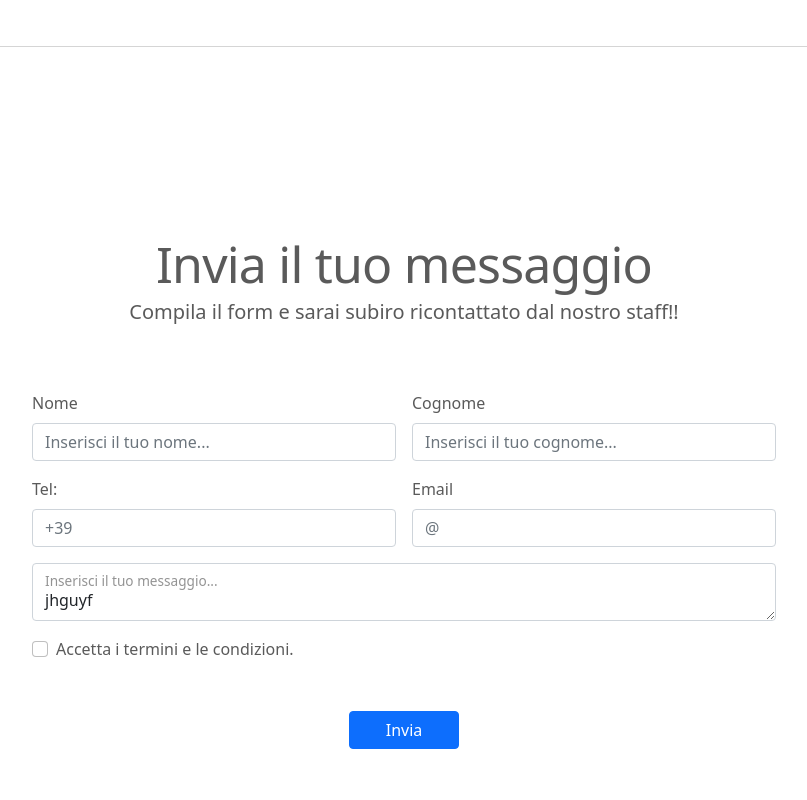
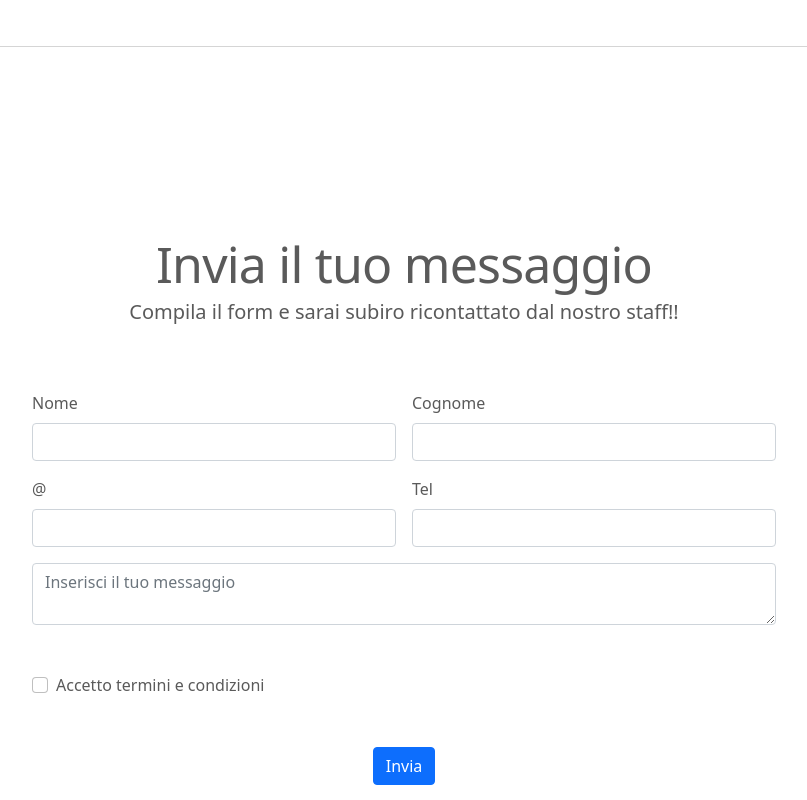
Before and after one commit to fabiofolgori/musa-dashboard, a website: page marco.html in a window 1280 px wide. Shown: the part 3480-4280 px from the top of the page, without its empty margins (236-1043 px from the left). Drawn offline with nearby package versions, Linux system fonts and the light colour scheme.

Commit message:
validazione form bootstrap

```diff
--- a/assets/js/script_marco.js
+++ b/assets/js/script_marco.js
@@ -13,6 +13,27 @@ $(document).ready(function(){
         wrapAround: true
     });
 
+    // Example starter JavaScript for disabling form submissions if there are invalid fields
+    (function () {
+    'use strict'
+
+    // Fetch all the forms we want to apply custom Bootstrap validation styles to
+    var forms = document.querySelectorAll('.needs-validation')
+
+    // Loop over them and prevent submission
+    Array.prototype.slice.call(forms)
+      .forEach(function (form) {
+        form.addEventListener('submit', function (event) {
+          if (!form.checkValidity()) {
+            event.preventDefault()
+            event.stopPropagation()
+          }
+
+          form.classList.add('was-validated')
+        }, false)
+      })
+  })()
+
     console.log('ciao');
 
 });
--- a/marco.html
+++ b/marco.html
@@ -230,6 +230,7 @@
 
             <hr class="featurette-divider" />
 
+            <div class="form_test">
                 <div class="row featurette mt-0">
                     <div class="col-md-12 text-center">
                         <h2 class="featurette-heading form">Invia il tuo messaggio</h2>
@@ -241,41 +242,53 @@
                     <form class="row g-3 needs-validation" novalidate>
                         <div class="col-md-6">
                             <label for="validationCustom01" class="form-label">Nome</label>
-                        <input type="text" class="form-control" id="validationCustom01" value="" placeholder="Inserisci il tuo nome..." required>
-                        <div class="valid-feedback">Corretto!</div>
+                            <input type="text" class="form-control" id="validationCustom01" value="" required>
+                            <div class="valid-feedback">
+                                ok!
+                            </div>
                         </div>
                         <div class="col-md-6">
                             <label for="validationCustom02" class="form-label">Cognome</label>
-                        <input type="text" class="form-control" id="validationCustom02" value="" placeholder="Inserisci il tuo cognome..." required>
-                        <div class="valid-feedback">Corretto!</div>
+                            <input type="text" class="form-control" id="validationCustom02" value="" required>
+                            <div class="valid-feedback">
+                                ok!
+                            </div>
                         </div>
                         <div class="col-md-6">
-                        <label for="validationCustom03" class="form-label">Tel:</label>
-                        <input type="text" class="form-control" id="validationCustom03" value="" placeholder="+39" required>
-                        <div class="valid-feedback">Corretto!</div>
+                            <label for="validationCustom03" class="form-label">@</label>
+                            <input type="email" class="form-control" id="validationCustom03" required>
+                            <div class="invalid-feedback">
+                                Inserisci mail valida.
+                            </div>
                         </div>
                         <div class="col-md-6">
-                        <label for="validationCustom04" class="form-label">Email</label>
-                        <input type="text" class="form-control" id="validationCustom04" placeholder="@" required>
-                        <div class="valid-feedback">Corretto!</div>
-                    </div>
-                    <div class="col-12">
-                        <div class="form-floating">
-                            <textarea class="form-control" placeholder="Scrivi qui..." id="floatingTextarea">jhguyf</textarea>
-                            <label for="floatingTextarea">Inserisci il tuo messaggio...</label>
+                            <label for="validationCustom03" class="form-label">Tel</label>
+                            <input type="number" class="form-control" id="validationCustom03" required>
+                            <div class="invalid-feedback">
+                                Inserisci telefono valido.
                             </div>
                         </div>
-                    <div class="col-12">
+                        <div class="col-md-12">
+                            <textarea class="form-control" placeholder="Inserisci il tuo messaggio"
+                                id="floatingTextarea"></textarea>
+                        </div>
+                        <div class="col-12 mt-5">
                             <div class="form-check">
                                 <input class="form-check-input" type="checkbox" value="" id="invalidCheck" required>
-                            <label class="form-check-label" for="invalidCheck">Accetta i termini e le condizioni.</label>
-                            <div class="invalid-feedback">Devi acconsentire prima di inviare.</div>
+                                <label class="form-check-label" for="invalidCheck">
+                                    Accetto termini e condizioni
+                                </label>
+                                <div class="invalid-feedback">
+                                    Accetta.
                                 </div>
                             </div>
-                    <div class="d-grid gap-2 col-2 mx-auto mt-5">
+                        </div>
+                        <div class="col-12 mt-5 text-center">
                             <button class="btn btn-primary" type="submit">Invia</button>
                         </div>
                     </form>
+                </div>
+
             </div>
         </div>
 
```
Lines whose indentation alone changed are shown as unchanged.
